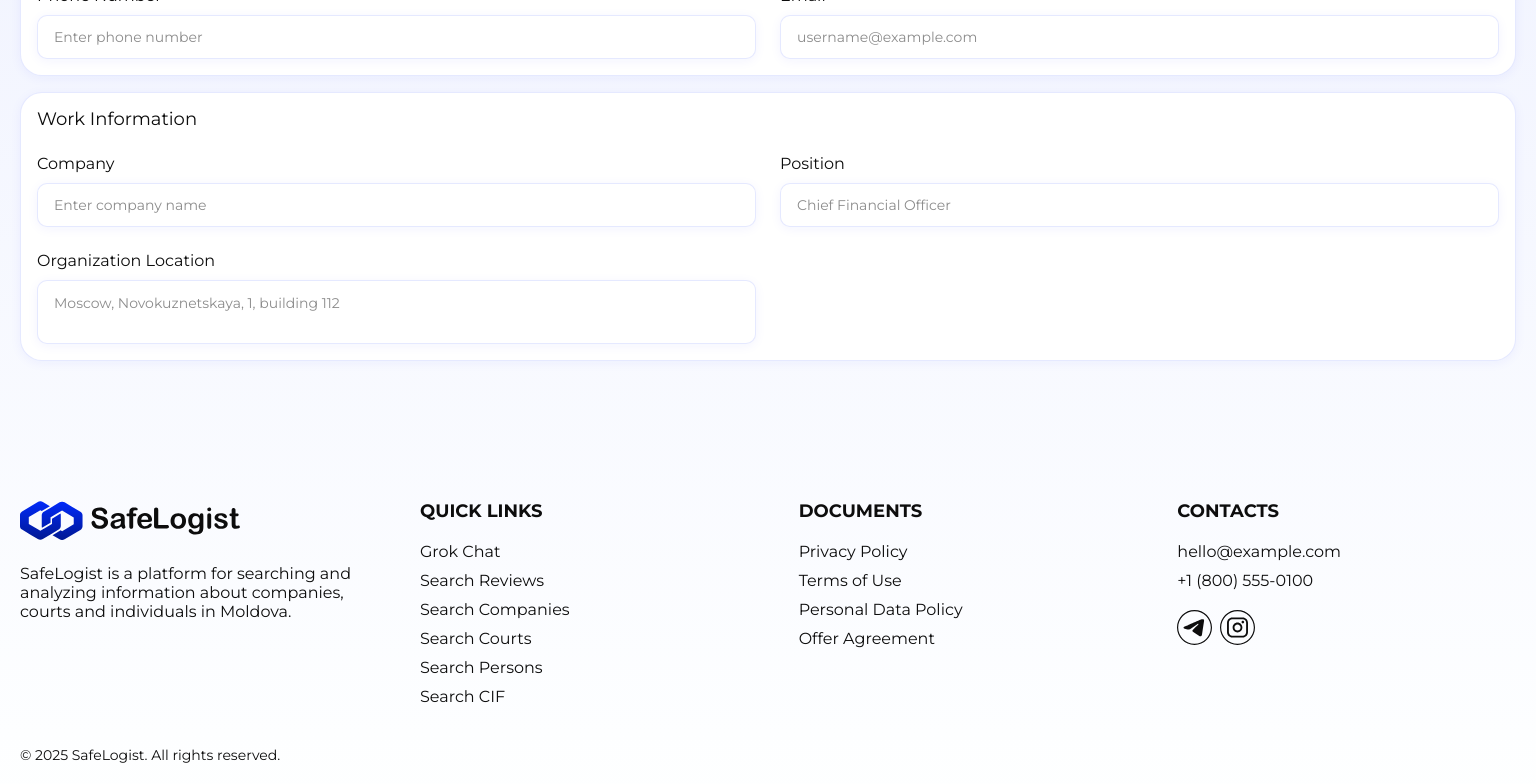
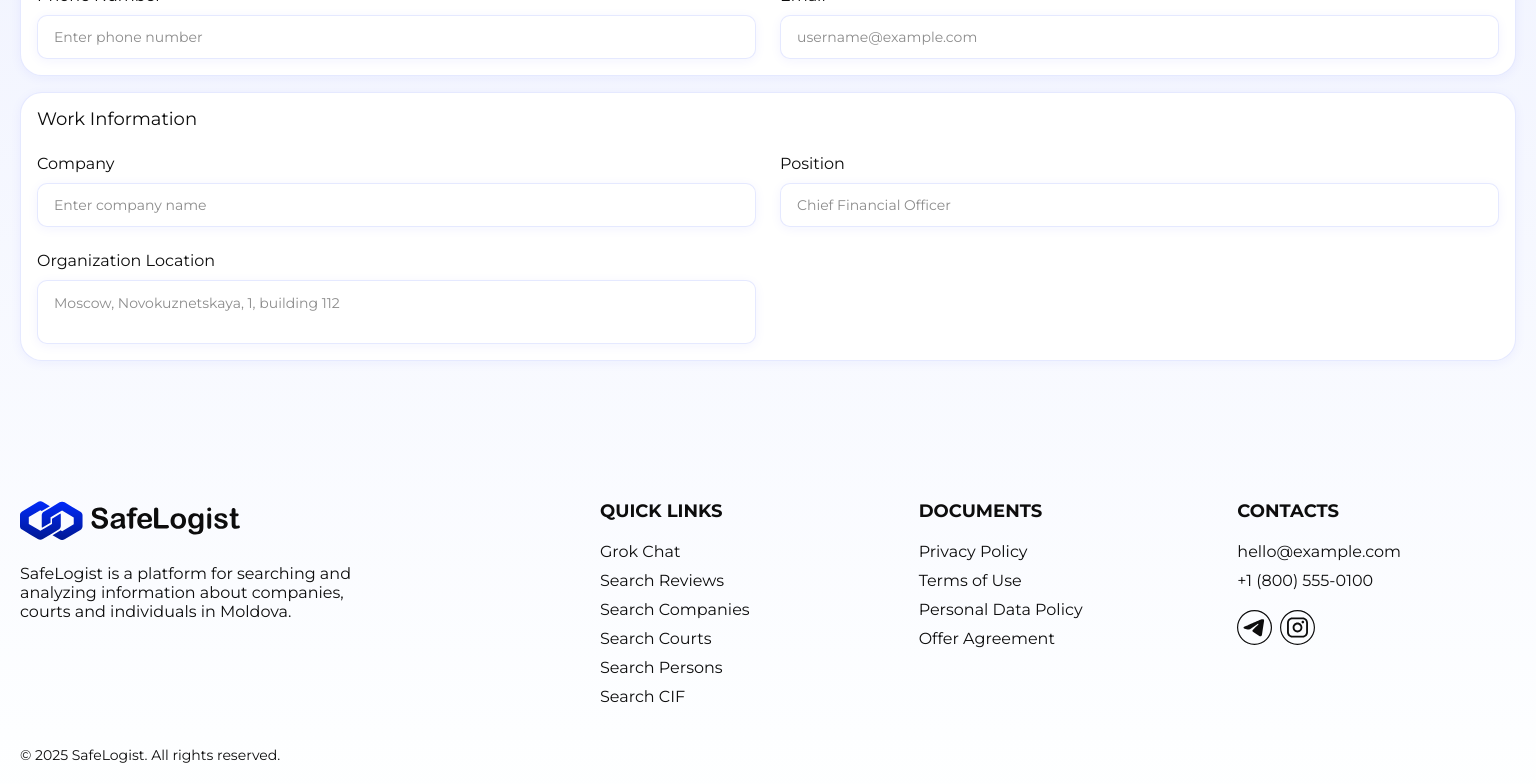
Before and after one commit to AAAlex2001/safelogist, a Next.js app in the folder frontend/: page /en/profile in a window 1536 px wide. Shown: the part 730-1514 px from the top of the page. Built offline with nearby package versions, Linux system fonts and the light colour scheme; no server answers.

Commit message:
правки

```diff
--- a/frontend/src/components/footer/Footer.module.scss
+++ b/frontend/src/components/footer/Footer.module.scss
@@ -152,7 +152,7 @@
 
   .footerTop {
     flex-direction: row;
-    gap: 50px;
+    gap: 230px;
   }
 
   .footerLinks {
```
